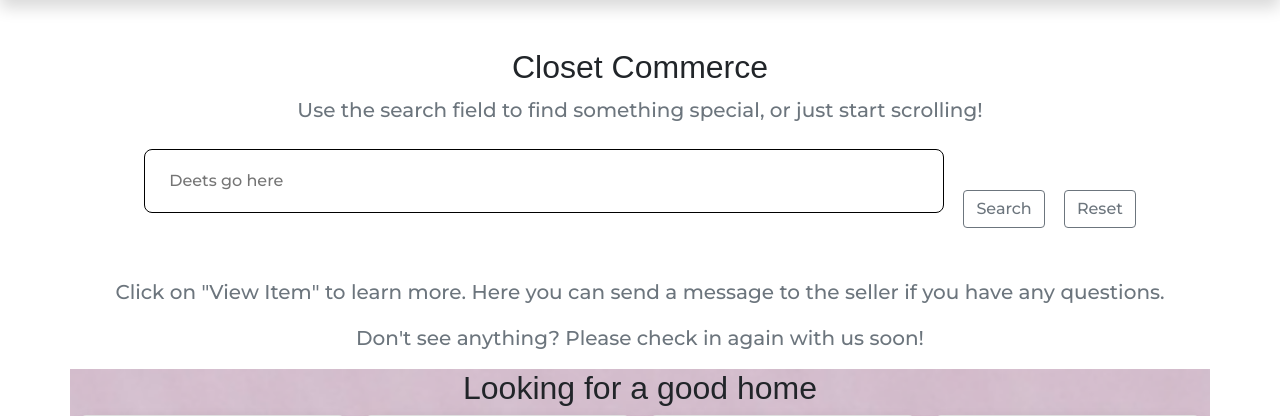
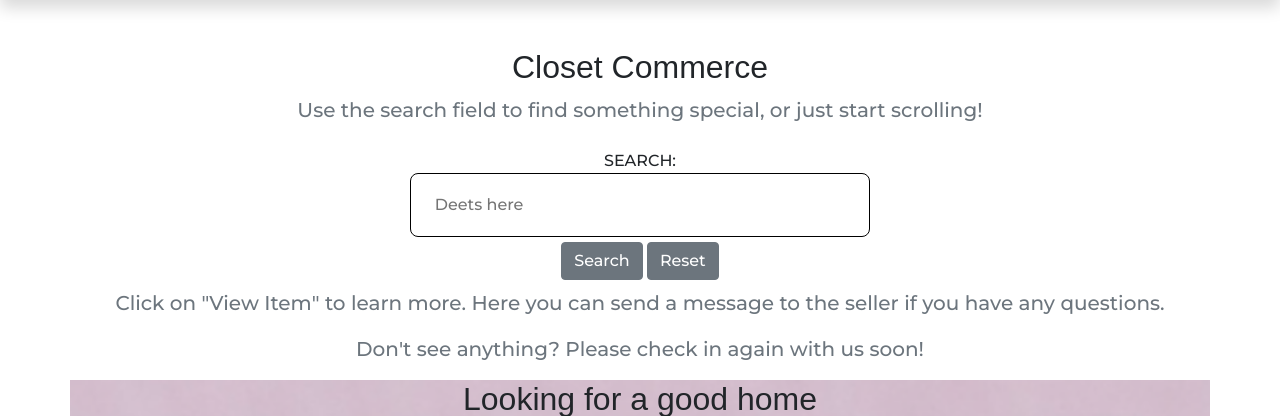
Before and after one commit to davemolk/closet-companion, a Django app: page /store/ in a window 1280 px wide. Shown: the part 113-529 px from the top of the page. Run offline with Django 3.2, Linux system fonts and the light colour scheme; a user stored in the database is signed in; data comes from the database, SQL or seed files in the repository; parts of the project's set-up code (start-up, migrations or seed data) failed here and were passed over; some libraries are stand-ins or nearby versions.

Commit message:
fixed search css

```diff
--- a/static/css/wardrobe.css
+++ b/static/css/wardrobe.css
@@ -152,6 +152,7 @@ textarea.input {
   border-radius: 0.5rem;
   border: 0.5px solid;
   transition: all 0.3s ease-in-out;
+  /* margin: 5px; */
 }
 
 
@@ -163,10 +164,11 @@ textarea.input {
 .hero-section {
   display: flex;
   align-items: center;
+  justify-content: center;
   padding: 0.5rem;
 }
 
-.hero-section__box {
+/* .hero-section__box {
   margin-bottom: 2rem;
 }
 
@@ -245,7 +247,7 @@ textarea.input {
     min-width: 100%;
     width: 100%;
   }
-}
+} */
 
 /*=======================
   Store
--- a/store/templates/store/store.html
+++ b/store/templates/store/store.html
@@ -12,23 +12,22 @@
 </div>
 
 <section class="hero-section text-center">
-      <div class="container container--narrow">
-
-          <div class="hero-section__search">
-              <form id='searchForm' class="form" action="" method="GET">
-                  <div class="form__field">
-                      <label for="formInput#search">Search:</label>
-                      <input class="input input--text" id="formInput#search" type="text" name="search_query"
-                          placeholder="Deets go here" value="" />
-                  </div>
-
-                  <input class="btn btn-outline-secondary" type="submit" value="Search" />
-                  <input class="btn btn-outline-secondary" type="submit" value="Reset" name='' />
-              </form>
+  <div class="hero-section__search">
+      <form id='searchForm' class="form" action="" method="GET">
+          <div>
+              <label for="formInput#search">SEARCH:</label>
+              <input class="input input--text" id="formInput#search" type="text" name="search_query"
+                  placeholder="Deets here" value="" />
           </div>
-      </div>
+          <div style="margin-top: 5px">
+            <input class="btn btn-secondary" type="submit" value="Search" />
+            <input class="btn btn-secondary" type="submit" value="Reset" name='' />
+          </div>
+      </form>
+  </div>
 
 </section>
+
 <div class="text-center">
   <p class="lead text-muted">Click on "View Item" to learn more. Here you can send a message to the seller if you have any questions.</p>
   <p class="lead text-muted">Don't see anything? Please check in again with us soon!</p>
```
Also changed, not shown: wardrobe/templates/wardrobe/items.html (+4 -5 lines).
